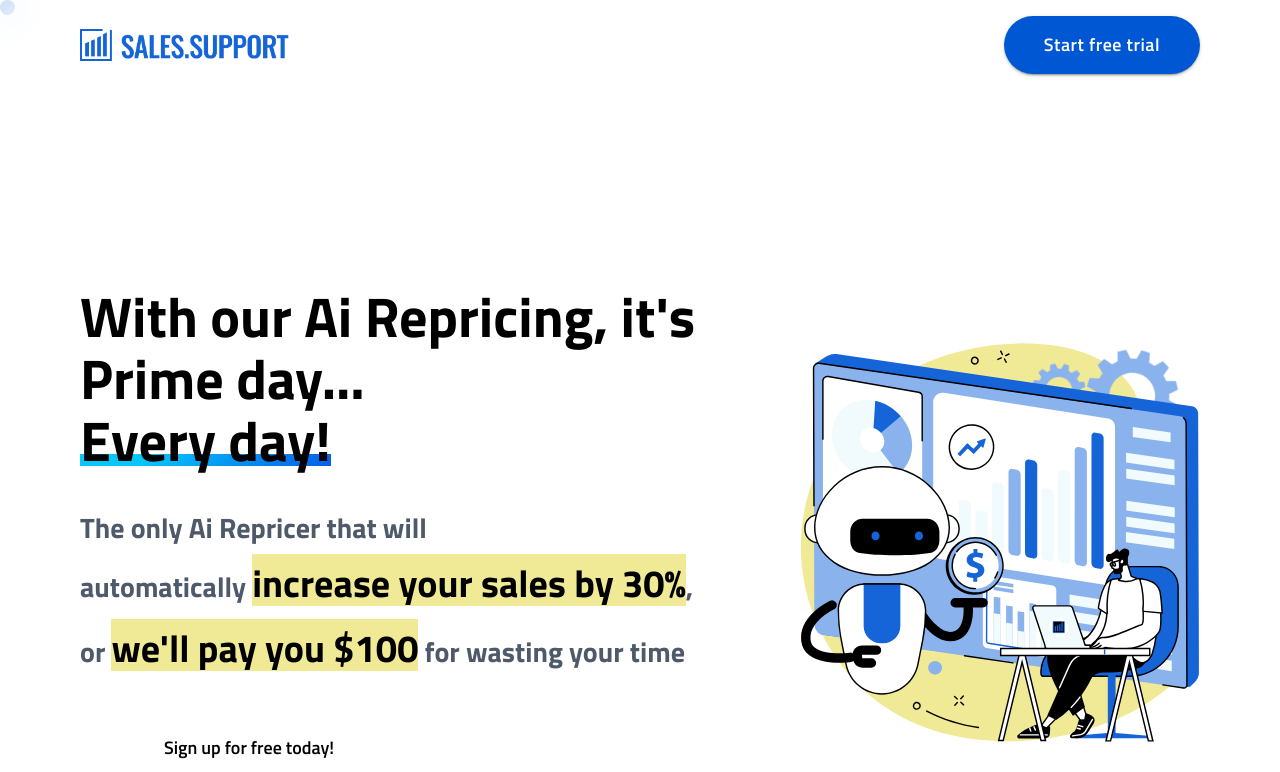
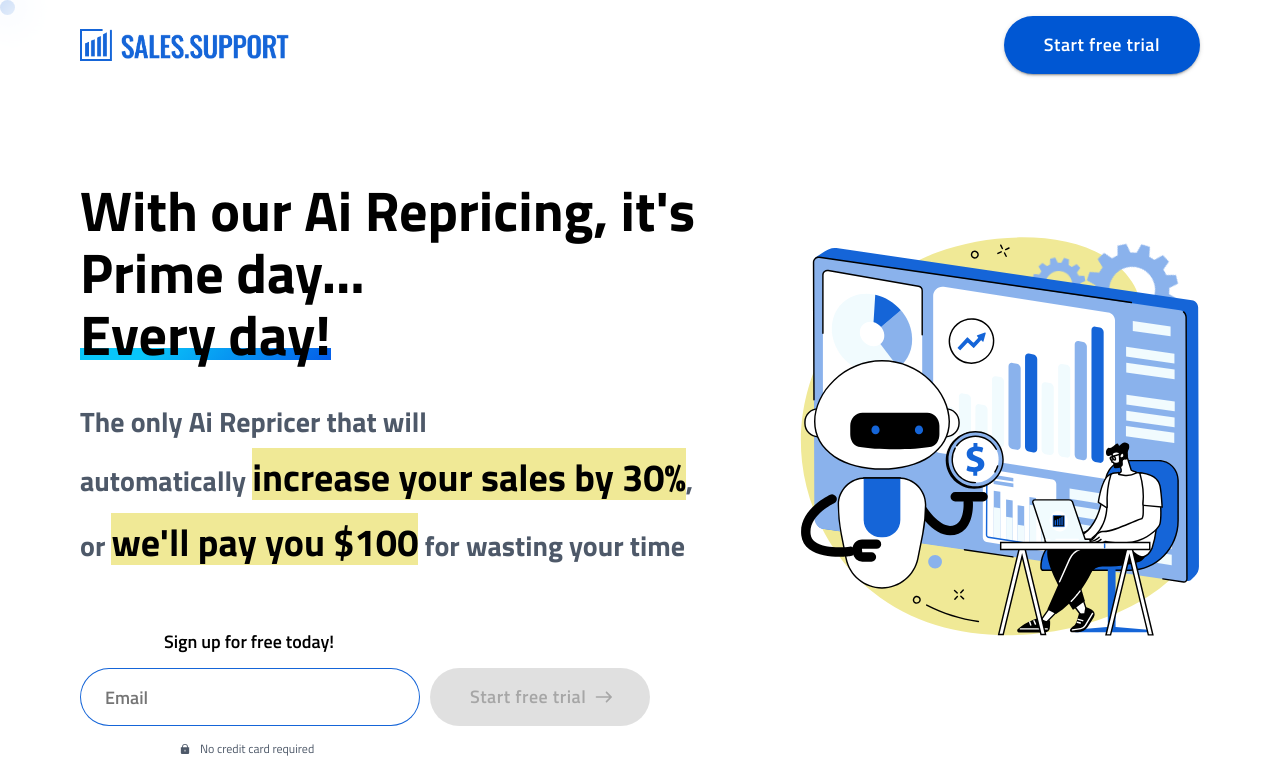
Before and after one commit to estiva1/ss-landing, a React (Create React App) app: page / in a window 1280 px wide. Shown: the top 772 px of the page. Built offline with nearby package versions, Linux system fonts and the light colour scheme.

Commit message:
fixed margin for Hero section

```diff
--- a/src/components/hero/hero.styles.js
+++ b/src/components/hero/hero.styles.js
@@ -9,7 +9,6 @@ export const HeroContainer = styled.div`
   align-items: center;
   justify-content: space-between;
   //gap: 100px;
-  margin-top: 106px;
   padding: 40px 130px 100px 130px;
   overflow-x: clip;
   cursor: none;
```
